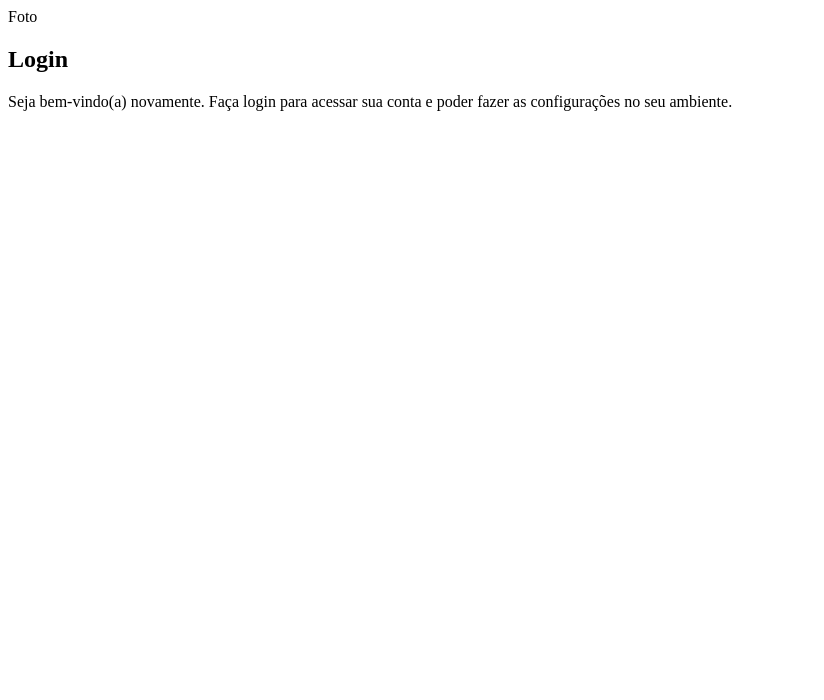
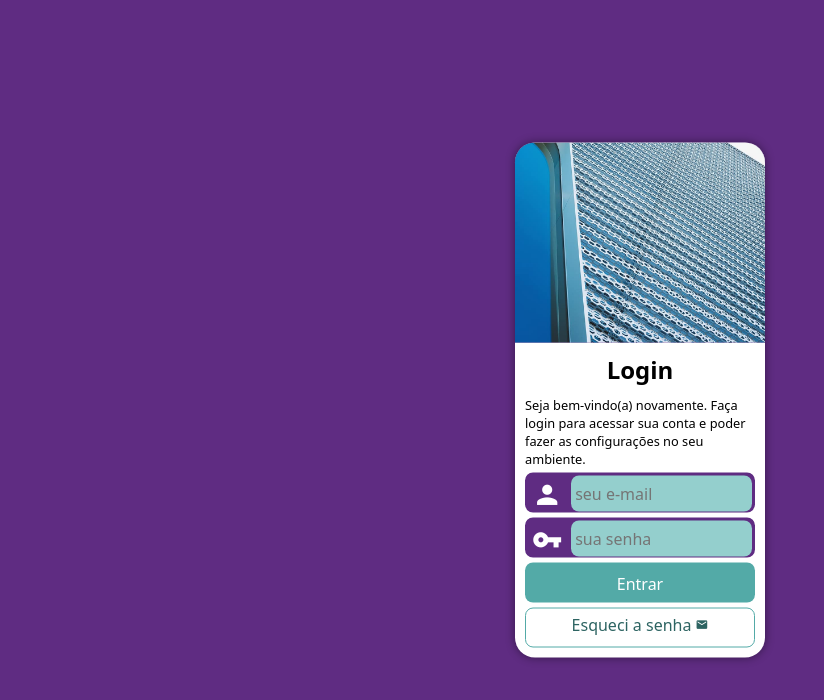
Before and after one commit to VitorEmanoelNogueira/projeto-login, a plain HTML site: page index.html in a window 1280 px wide. Shown: the whole page, without its empty margins (0-824 px from the left). Drawn offline with Linux system fonts and the light colour scheme.

Commit message:
Página de celular terminada

```diff
--- a/css/style.css
+++ b/css/style.css
@@ -1,6 +1,137 @@
 @charset "UTF-8";
 
 :root{
-    --cor1: #49a09d;
+    --cor1: #94cfcd;
     --cor2: #5f2c82;
 }
+
+*{
+    margin: 0px;
+    padding: 0px;
+    font-family: system-ui, -apple-system, BlinkMacSystemFont, 'Segoe UI', Roboto, Oxygen, Ubuntu, Cantarell, 'Open Sans', 'Helvetica Neue', sans-serif;
+    box-sizing: border-box;
+}
+
+body{
+    background-color: var(--cor2);
+    height: 100vh;
+    width: 100vw;
+}
+
+main{
+    position: relative;
+    height: 100vh;
+    width: 100vw;
+}
+
+section#login{
+    background-color: white;
+    margin: auto;
+    height:515px;
+    width: 250px;
+    border-radius: 20px;
+    overflow: hidden;
+
+    position: absolute;
+    top: 50%;
+    left: 50%;
+    transform: translate(-50%, -50%);
+
+    box-shadow: 0px 0px 10px rgba(0, 0, 0, 0.455);
+    transition: width .3s, height .3s;
+    transition-timing-function: ease;
+}
+
+div#imagem{
+    display: block;
+    height: 200px;
+    background: var(--cor2) url(../imagens/metal.jpg) left bottom no-repeat fixed;
+    background-size: cover;
+}
+
+section> div#formulario{
+    display: block;
+    padding:10px;
+}
+
+div#formulario > h1{
+    text-align: center;
+    margin-bottom: 10px;
+}
+
+div#formulario > p{
+    font-size: 0.8em;
+}
+
+form > div.campo{
+    background-color: var(--cor2);
+    border: 2px solid var(--cor2);
+    display: block;
+    width: 100%;
+    height: 40px;
+    border-radius: 8px;
+    margin: 5px 0px;
+}
+
+div.campo > span{
+    color: white;
+    font-size: 1.9em;
+    width: 40px;
+    padding: 5px;
+}
+
+div.campo > input{
+    background-color: var(--cor1);
+    font-size: 1em;
+    height: 100%;
+    width: calc(100% - 45px);
+    border-radius: 8px;
+    border: none;
+    padding:4px;
+    transform: translateY(-10px);
+}
+
+div.campo label{
+    display: none;
+}
+
+
+form > input[type="submit"]{
+    display: block;
+    background-color: #53AAA7;
+    font-size: 1em;
+    color: white;
+    height: 40px;
+    width: 100%;
+    border-radius: 8px;
+    border: none;
+    padding: 10px;
+}
+
+form > input[type="submit"]:hover{
+    background-color: #2d6462;
+}
+
+form > a.botao{
+    display: block;
+    height: 40px;
+    width: 100%;
+    color: #2D6462;
+    font-size: 1em;
+    text-decoration: none;
+    text-align: center;
+    border: 1px solid #53AAA7;
+    border-radius: 8px;
+    padding-top: 5px;
+    margin-top: 5px;
+
+
+}
+
+form > a.botao > span{
+    font-size: 0.8em;
+}
+
+form > a.botao:hover{
+    background-color: #6cd3cf;
+}
--- a/index.html
+++ b/index.html
@@ -5,18 +5,33 @@
     <meta name="viewport" content="width=device-width, initial-scale=1.0">
     <title>Login</title>
     <link rel="stylesheet" href="css/style.css">
+    <link href="https://fonts.googleapis.com/icon?family=Material+Icons" rel="stylesheet">
 </head>
 <body>
     <main>
         <section id="login">
             <div id="imagem">
-                Foto
             </div>
             <div id="formulario">
                 <h1>Login</h1>
                 <p>Seja bem-vindo(a) novamente. Faça login para acessar sua conta e poder fazer as configurações no seu ambiente.</p>
-                <form action="login.php" method="post">
+                <form action="login.php" method="post" autocomplete="on">
+                    <div class="campo">
+                        <span class="material-icons"> person </span>
+                        <input type="email" name="email" id="email" maxlength="30"placeholder="seu e-mail" autocomplete="email" required>
+                        <label for="email">Login</label>
+                    </div>
 
+                    <div class="campo">
+                        <span class="material-icons outlined">vpn_key</span>
+                        <input type="password" name="senha" id="senha" placeholder="sua senha" autocomplete="current-password" required minlength="8"  maxlength="20">
+                        <label for="senha">Senha</label>
+                    </div>
+                    <input type="submit" value="Entrar">
+                    <a href="esqueci.html" class="botao">
+                        Esqueci a senha
+                        <span class="material-icons">mail</span>
+                    </a>
                 </form>
             </div>
         </section>
```
